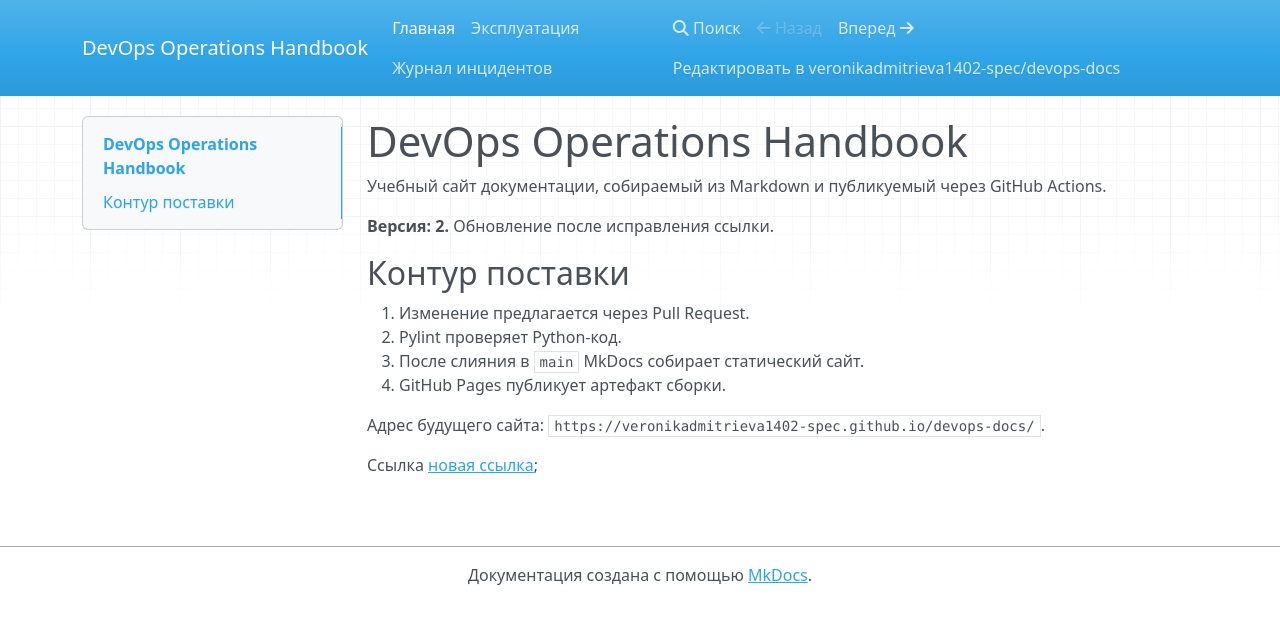
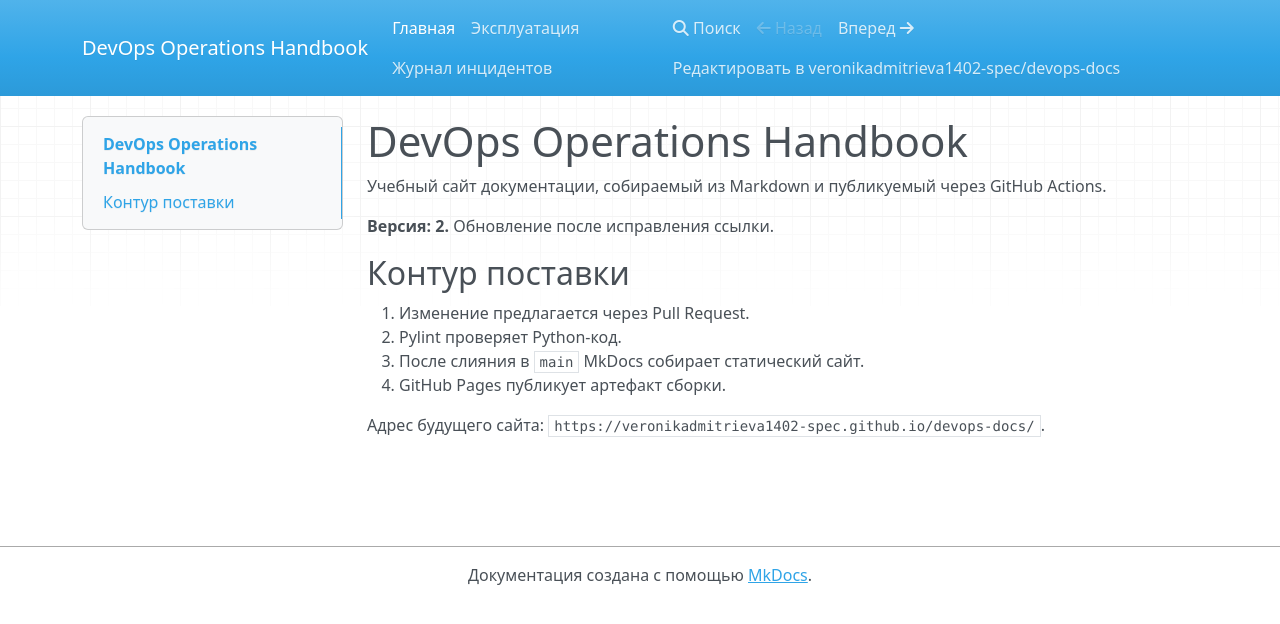
Before and after one commit to veronikadmitrieva1402-spec/devops-docs, an MkDocs documentation site: the page built from docs/index.md, in a window 1280 px wide. Shown: the top 624 px of the page. Built offline with MkDocs 1.6.1, drawn with Linux system fonts in a browser that asks for light colours; nearby versions of some CDN libraries.

Commit message:
Fixed index.md

```diff
--- a/docs/index.md
+++ b/docs/index.md
@@ -13,5 +13,3 @@ Actions.
 4. GitHub Pages публикует артефакт сборки.
 
 Адрес будущего сайта: `https://veronikadmitrieva1402-spec.github.io/devops-docs/`.
-
-Ссылка [новая ссылка](missing-page.md);
```
